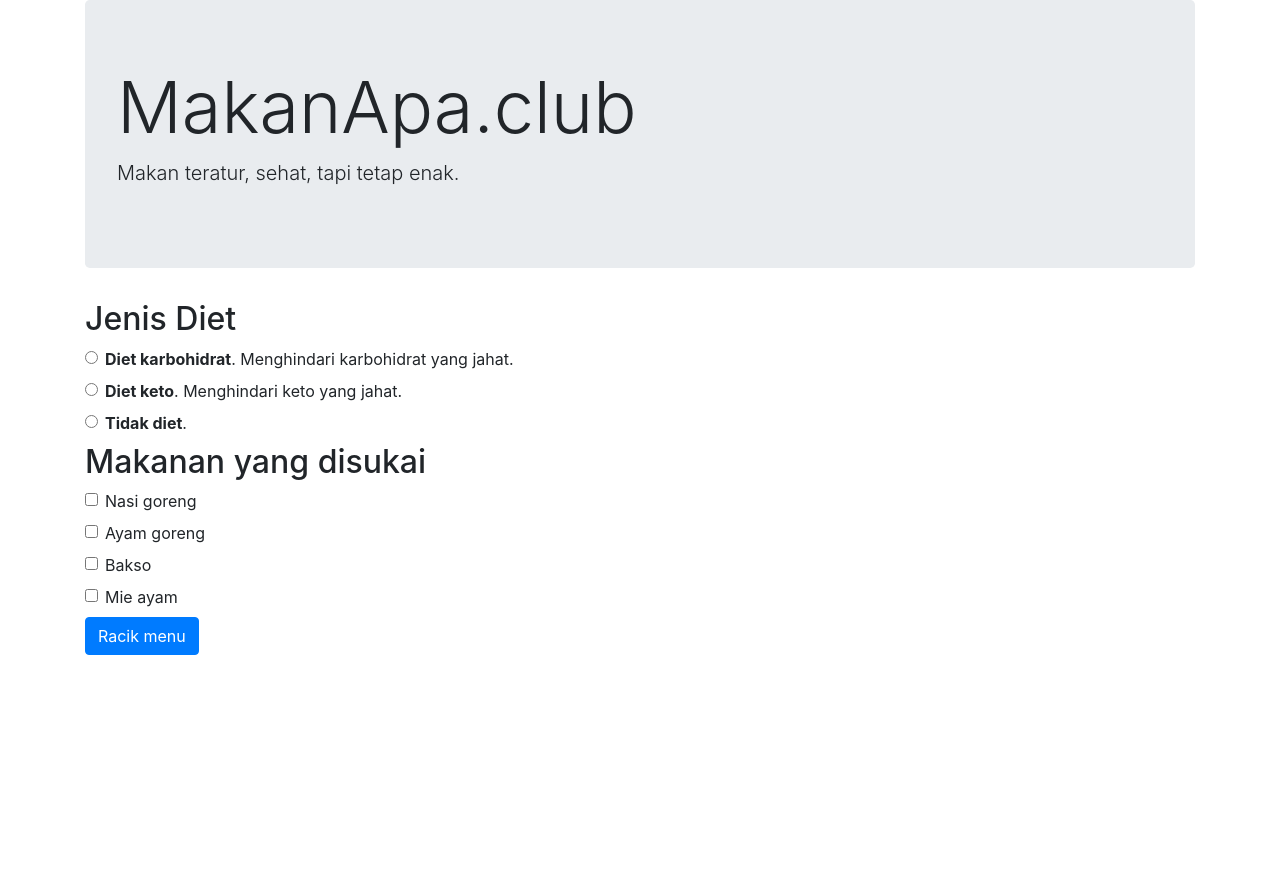
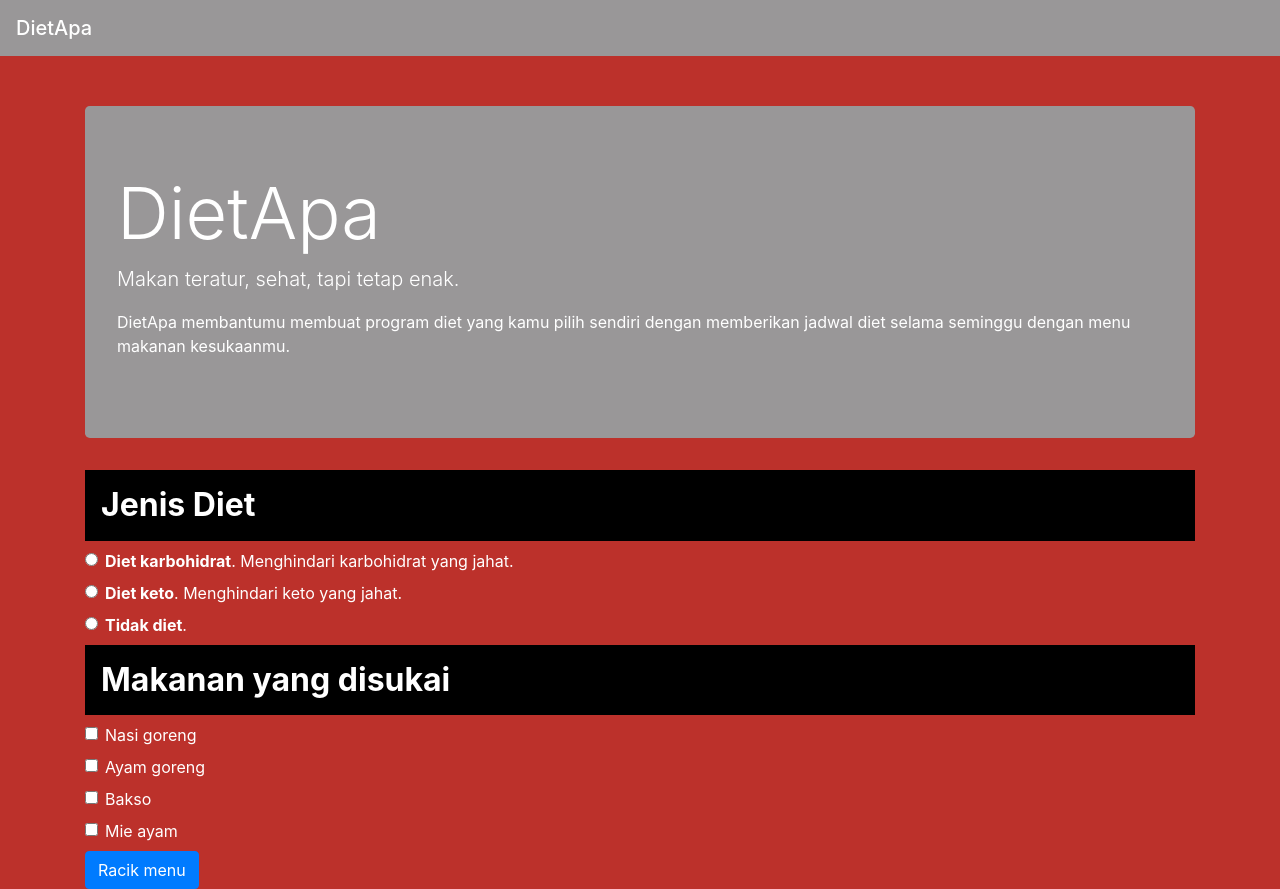
Before and after one commit to adhikasp/abw-2017, a plain HTML site: page index.html in a window 1280 px wide. Before the commit the page ends 800 px from the top, so only its background shows below. Drawn offline with nearby package versions, Linux system fonts and the light colour scheme.

Commit message:
Add basic style

```diff
--- /dev/null
+++ b/css/main.css
@@ -0,0 +1,19 @@
+body {
+    background-color: #bc312b;
+    color: white;
+}
+
+.jumbotron {
+    background-color: #999798;
+}
+
+.navbar {
+    background-color: #999798;
+    margin-bottom: 50px;
+}
+
+#input h2 {
+    background-color: black;
+    padding: 1rem;
+    font-weight: bold;
+}
--- a/index.html
+++ b/index.html
@@ -8,18 +8,27 @@
         <meta name="viewport" content="width=device-width, initial-scale=1">
 
         <link rel="stylesheet" href="https://maxcdn.bootstrapcdn.com/bootstrap/4.0.0-beta.2/css/bootstrap.min.css" integrity="sha384-PsH8R72JQ3SOdhVi3uxftmaW6Vc51MKb0q5P2rRUpPvrszuE4W1povHYgTpBfshb" crossorigin="anonymous">
+        <link rel="stylesheet" href="css/main.css">
         <!-- <link rel="stylesheet" href="css/main.css"> -->
     </head>
     <body>
+        <nav class="navbar">
+            <span class="navbar-brand mb-0 h1">DietApa</span>
+        </nav>
         <main class="container">
             <div class="row">
                 <div class="col">
                     <div class="jumbotron">
                         <h1 class="display-3">
-                            MakanApa.club
+                            DietApa
                         </h1>
                         <p class="lead">
                             Makan teratur, sehat, tapi tetap enak.
+                        </p>
+                            DietApa membantumu membuat program diet yang kamu
+                            pilih sendiri dengan memberikan jadwal diet selama
+                            seminggu dengan menu makanan kesukaanmu.
+                        <p>
                         </p>
                     </div>
                 </div>
@@ -140,6 +149,7 @@
                 <div class="card-body">
                     <h4 class="card-title">{{nama}}</h4>
                     <p class="card-text">{{lokasi}}</p>
+
                     <a href="#" class="btn btn-primary">Beli</a>
                 </div>
             </div>
```
